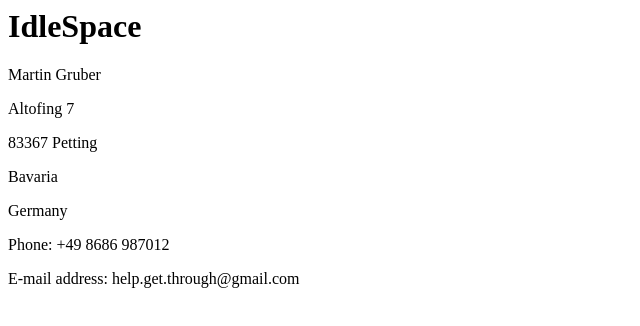
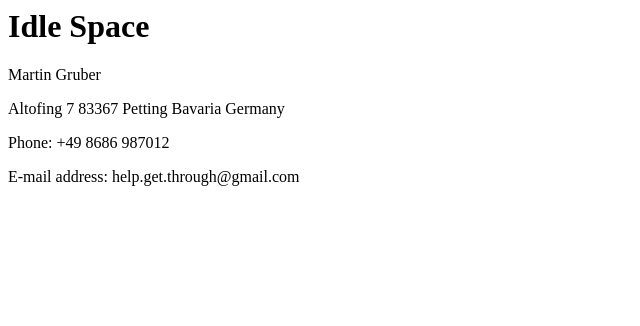
Before and after one commit to GetThroughSupport/IdleSpace-Support, a plain HTML site: page index.html in a window 1280 px wide. Shown: the whole page, without its empty margins (0-640 px from the left). Drawn offline with Linux system fonts and the light colour scheme.

Commit message:
Update index.html

```diff
--- a/index.html
+++ b/index.html
@@ -1,11 +1,11 @@
-<h1>IdleSpace</h1>
+<h1>Idle Space</h1>
 
 <p>Martin Gruber</p>
 
-<p>Altofing 7</p>
-<p>83367 Petting</p>
-<p>Bavaria</p>
-<p>Germany</p>
+<p>Altofing 7
+83367 Petting
+Bavaria
+Germany</p>
 
 <p>Phone: +49 8686 987012</p>
 
```
